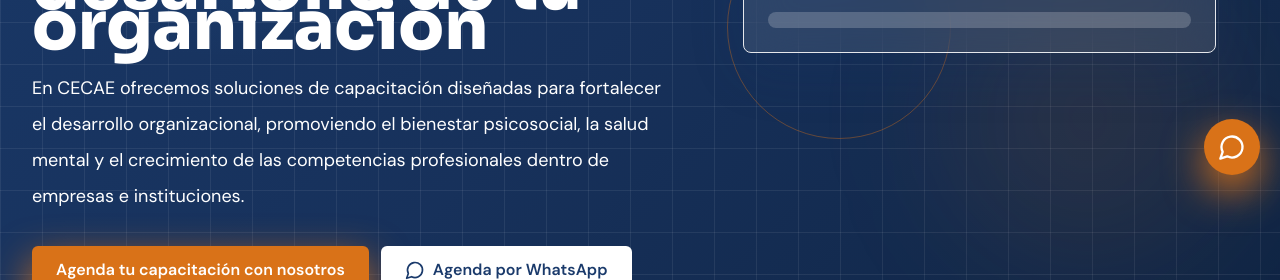
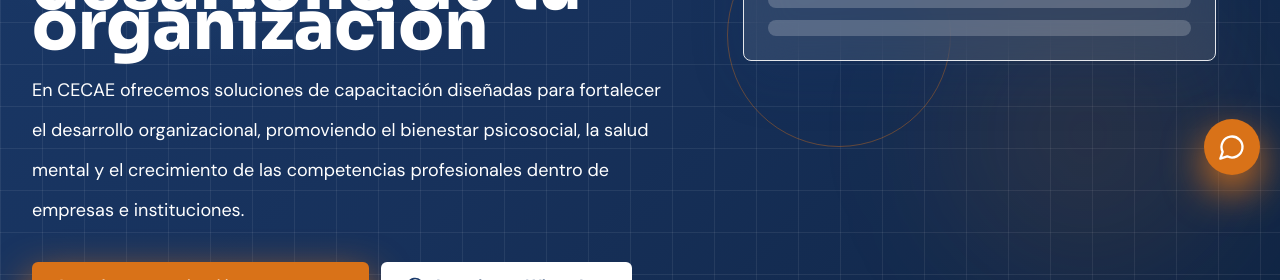
Before and after one commit to BryanPMX/CECAE-platform, a React (Vite) app: page / in a window 1280 px wide. Shown: the part 605-885 px from the top of the page. Built offline with nearby package versions, Linux system fonts and the light colour scheme; no server answers.

Commit message:
Increase hero subtitle line spacing for better readability

```diff
--- a/src/components/sections/HeroSection.tsx
+++ b/src/components/sections/HeroSection.tsx
@@ -42,7 +42,7 @@
           <h1 className="mt-4 font-display text-3xl font-extrabold leading-[1.05] sm:text-4xl md:text-[3.6rem] lg:text-[4rem] xl:text-[4.2rem]">
             {t('hero.title')}
           </h1>
-          <p className="mt-6 max-w-2xl text-base leading-7 sm:text-lg sm:leading-9 text-white/82">
+          <p className="mt-6 max-w-2xl text-base leading-8 sm:text-lg sm:leading-10 text-white/82">
             {t('hero.subtitle')}
           </p>
           <div className="mt-8 flex flex-col gap-3 sm:flex-row">
```
